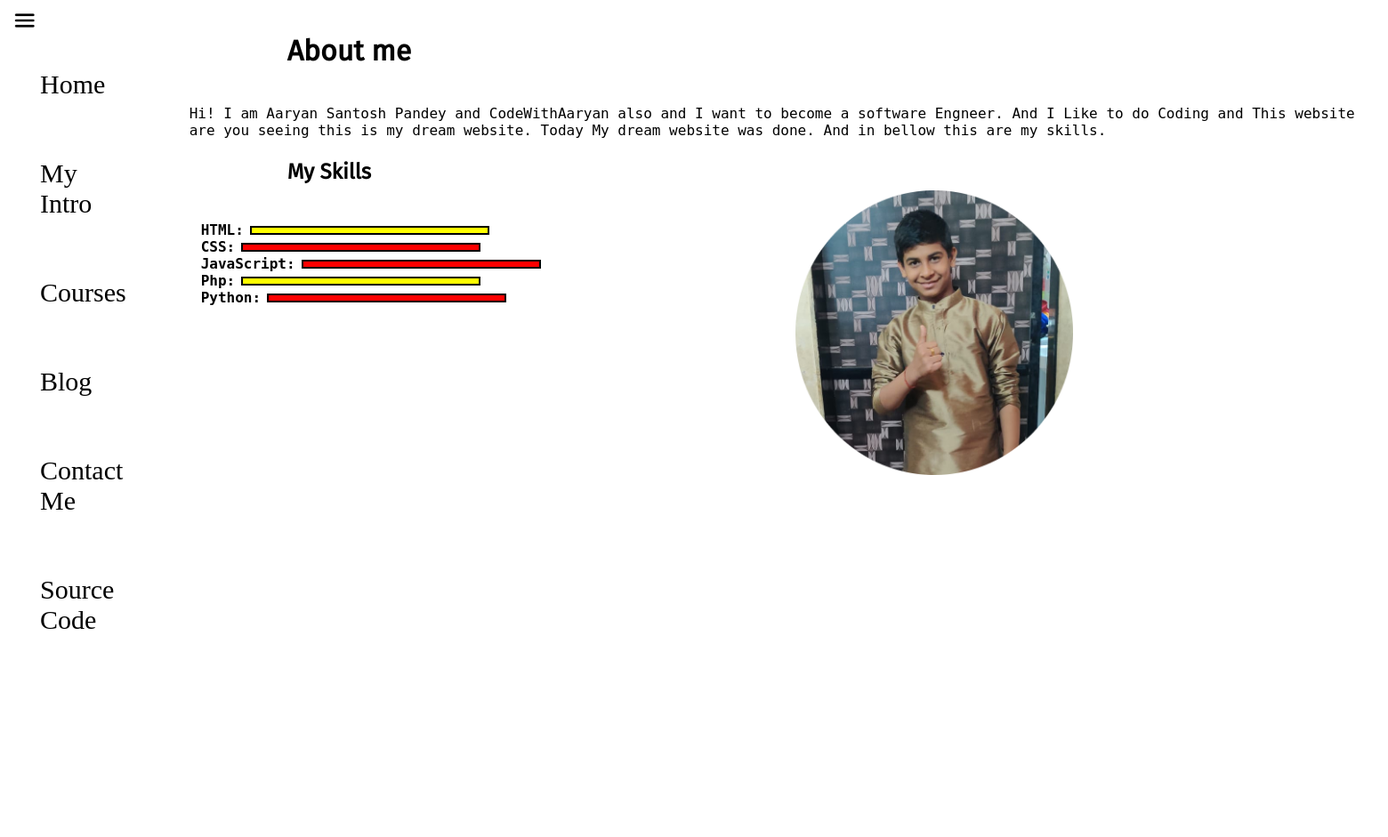
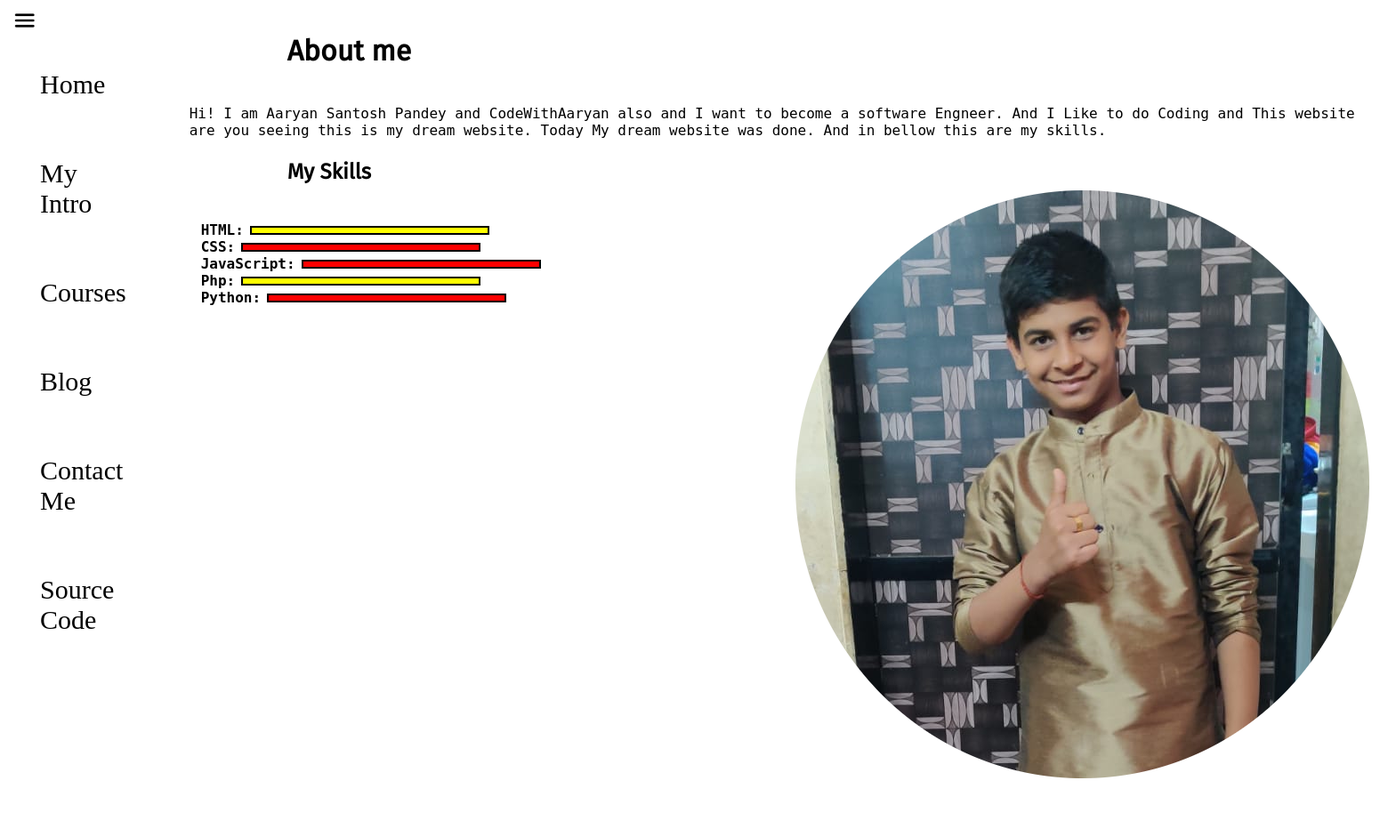
Before and after one commit to AaryanSantoshPandey/Code-With-Aaryan, a PHP site: page /intro.html in a window 1560 px wide. Shown: the whole page at 89% size. Before the commit the page ends 707 px from the top, so only its background shows below. Run offline with PHP 8.4, Linux system fonts and the light colour scheme.

Commit message:
Update syle.css

```diff
--- a/css/syle.css
+++ b/css/syle.css
@@ -540,7 +540,7 @@
 /* Aaryan png */
 
 .aaryan1 img{
-    height: 40vh;
+    height: auto;
     margin-left: 668px;
     /* margin-left: 668px; */
     margin-top: -130px;
```
